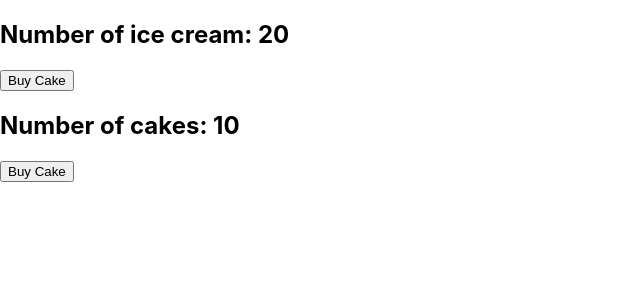
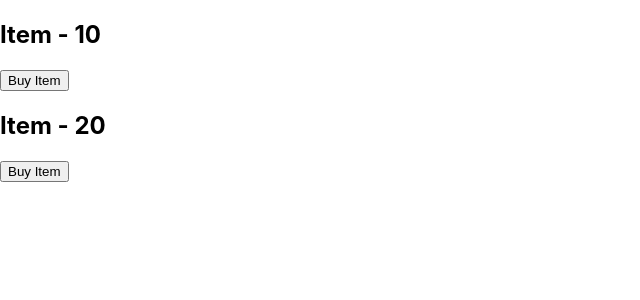
Before and after one commit to ChickenCombo/react-redux, a React (Create React App) app in the folder react-redux/: page / in a window 1280 px wide. Shown: the top 300 px of the page, without its empty margins (0-640 px from the left). Built offline with nearby package versions, Linux system fonts and the light colour scheme.

Commit message:
feat: added item container

```diff
--- a/react-redux/src/App.js
+++ b/react-redux/src/App.js
@@ -1,17 +1,25 @@
 import './App.css'
-import CakeContainer from './components/CakeContainer'
+
 import { Provider } from 'react-redux'
 import store from './redux/store'
+import CakeContainer from './components/CakeContainer'
 import HooksCakeContainer from './components/HooksCakeContainer'
 import IceCreamContainer from './components/IceCreamContainer'
 import HooksIceCreamContainer from './components/HooksIceCreamContainer'
+import NewCakeContainer from './components/NewCakeContainer'
+import ItemContainer from './components/ItemContainer'
 
 const App = () => {
   return (
     <Provider store={store}>
       <div className='App'>
-        <HooksIceCreamContainer />
-        <HooksCakeContainer />
+        <ItemContainer cake />
+        <ItemContainer iceCream />
+        {/* <NewCakeContainer /> */}
+        {/* <HooksCakeContainer /> */}
+        {/* <CakeContainer /> */}
+        {/* <HooksIceCreamContainer /> */}
+        {/* <IceCreamContainer /> */}
       </div>
     </Provider>
   );
--- /dev/null
+++ b/react-redux/src/components/ItemContainer.js
@@ -0,0 +1,33 @@
+import { connect } from 'react-redux'
+import { buyCake, buyIceCream } from '../redux'
+
+const ItemContainer = (props) => {
+  return (
+    <div>
+      <h2>Item - {props.item}</h2>
+      <button onClick={props.buyItem}>Buy Item</button>
+    </div>
+  )
+}
+
+const mapStateToProps = (state, ownProps) => {
+  const itemState = ownProps.cake
+  ? state.cake.numOfCakes
+  : state.iceCream.numOfIceCreams
+
+  return {
+    item: itemState
+  }
+}
+
+const mapDispatchToProps = (dispatch, ownProps) => {
+  const dispatchFunction = ownProps.cake
+  ? () => dispatch(buyCake())
+  : () => dispatch(buyIceCream())
+
+  return {
+    buyItem: dispatchFunction
+  }
+}
+
+export default connect(mapStateToProps, mapDispatchToProps)(ItemContainer)
```
